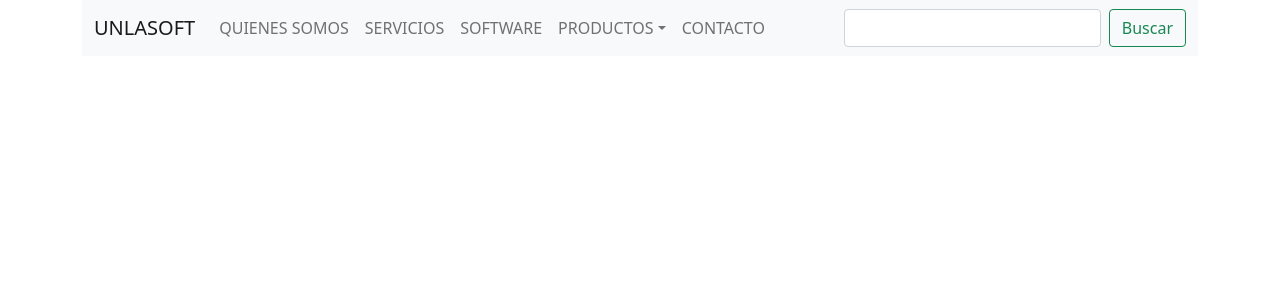
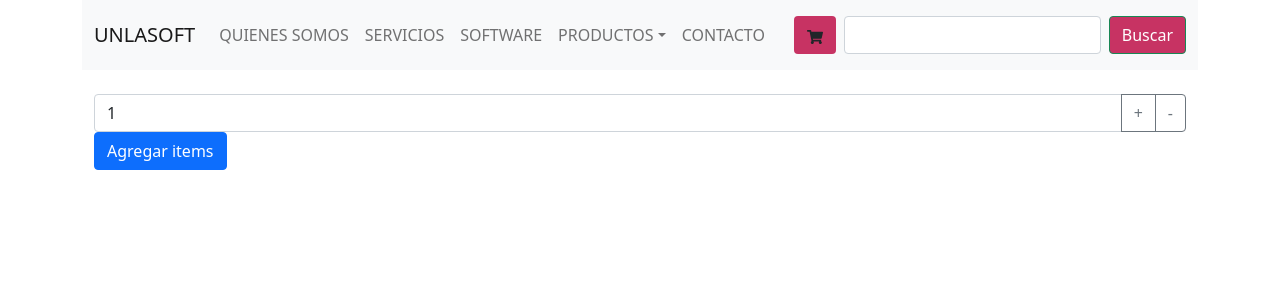
Before and after one commit to juanmartin1413/unlasoft-tienda, a React (Create React App) app: page / in a window 1280 px wide. Shown: the top 300 px of the page. Built offline with nearby package versions, Linux system fonts and the light colour scheme.

Commit message:
Tp 4 Contador de items de carrito

```diff
--- a/package.json
+++ b/package.json
@@ -11,6 +11,7 @@
     "react": "^17.0.2",
     "react-bootstrap": "^2.1.1",
     "react-dom": "^17.0.2",
+    "react-icons": "^4.3.1",
     "react-scripts": "5.0.0",
     "web-vitals": "^2.1.4"
   },
--- a/src/App.js
+++ b/src/App.js
@@ -1,11 +1,13 @@
 import logo from './logo.svg';
 import './App.css';
 import NavBar from './components/NavBar/NavBar';
+import ItemListContainer from './components/ItemListContainer/ItemListContainer';
 
 function App() {
   return (
     <div className="container">
       <NavBar/>
+      <ItemListContainer greeting="Este es un texto de prueba"/>
     </div>
   );
 }
--- /dev/null
+++ b/src/components/CartWidget/CartWidget.css
@@ -0,0 +1,3 @@
+#btnCart{
+
+}
--- /dev/null
+++ b/src/components/CartWidget/CartWidget.js
@@ -0,0 +1,9 @@
+import React from 'react';
+import './CartWidget.css';
+import { FaShoppingCart } from 'react-icons/fa';
+
+export default function CartWidget(){
+    return (
+        <FaShoppingCart/>
+    );
+};
--- /dev/null
+++ b/src/components/ItemCount/ItemCount.js
@@ -0,0 +1,32 @@
+import React, {useState} from "react";
+import './ItemCount.css';
+
+export default function ItemCount({stock, initial, onAdd}){
+
+    const [valor, setValor]= useState(initial);
+
+    function aumentarCantidad(){
+        if(valor<stock){
+            setValor(valor+1);
+        }
+    }
+
+    function disminuirCantidad(){
+        if(valor>0){
+            setValor(valor-1);
+        }
+    }
+
+    return (
+        <div>
+            <div className="input-group">
+                <input type="text" className="form-control" value={valor}/>
+                <button className="btn btn-outline-secondary" type="button" onClick={aumentarCantidad}>+</button>
+                <button className="btn btn-outline-secondary" type="button" onClick={disminuirCantidad}>-</button>
+            </div>
+            <button className="btn btn-primary" onClick={onAdd}>Agregar items</button>
+
+        </div>
+
+    );
+};
--- /dev/null
+++ b/src/components/ItemListContainer/ItemListContainer.js
@@ -0,0 +1,17 @@
+import React from 'react';
+import './ItemListContainer.css';
+import ItemCount from '../ItemCount/ItemCount';
+
+export default function ItemListContainer({greeting}){
+
+    function agregarItems(){
+        console.log("se agregan items");
+    }
+
+    return (
+        <div className='container-fluid mt-4'>
+            <ItemCount stock={5} initial={1} onAdd={agregarItems}/>
+        </div>
+
+    );
+}
--- a/src/components/NavBar/NavBar.js
+++ b/src/components/NavBar/NavBar.js
@@ -1,5 +1,7 @@
 import React from 'react';
 import './NavBar.css';
+import CartWidget from '../CartWidget/CartWidget';
+
 
 export default function NavBar(){
     return (
@@ -41,9 +43,12 @@ export default function NavBar(){
                     <a className="nav-link" aria-current="page" href="#">CONTACTO</a>
                     </li>
                 </ul>
+                <span id='btnCart' className='btnNavBar btn m-2'>
+                    <CartWidget/>
+                </span>
                 <form className="d-flex">
                     <input className="form-control me-2" type="search" aria-label="Search"/>
-                    <button className="btn btn-outline-success" type="submit">Buscar</button>
+                    <button className="btn btn-outline-success btnNavBar text-white" type="submit">Buscar</button>
                 </form>
                 </div>
             </div>
--- a/src/index.css
+++ b/src/index.css
@@ -11,3 +11,7 @@ code {
   font-family: source-code-pro, Menlo, Monaco, Consolas, 'Courier New',
     monospace;
 }
+
+.btnNavBar{
+  background-color: rgb(199 51 99) !important;
+}
```
Also changed, not shown: src/components/ItemCount/ItemCount.css (added), src/components/ItemListContainer/ItemListContainer.css (added), 1 other file (tests, documents, lock files or other folders).
